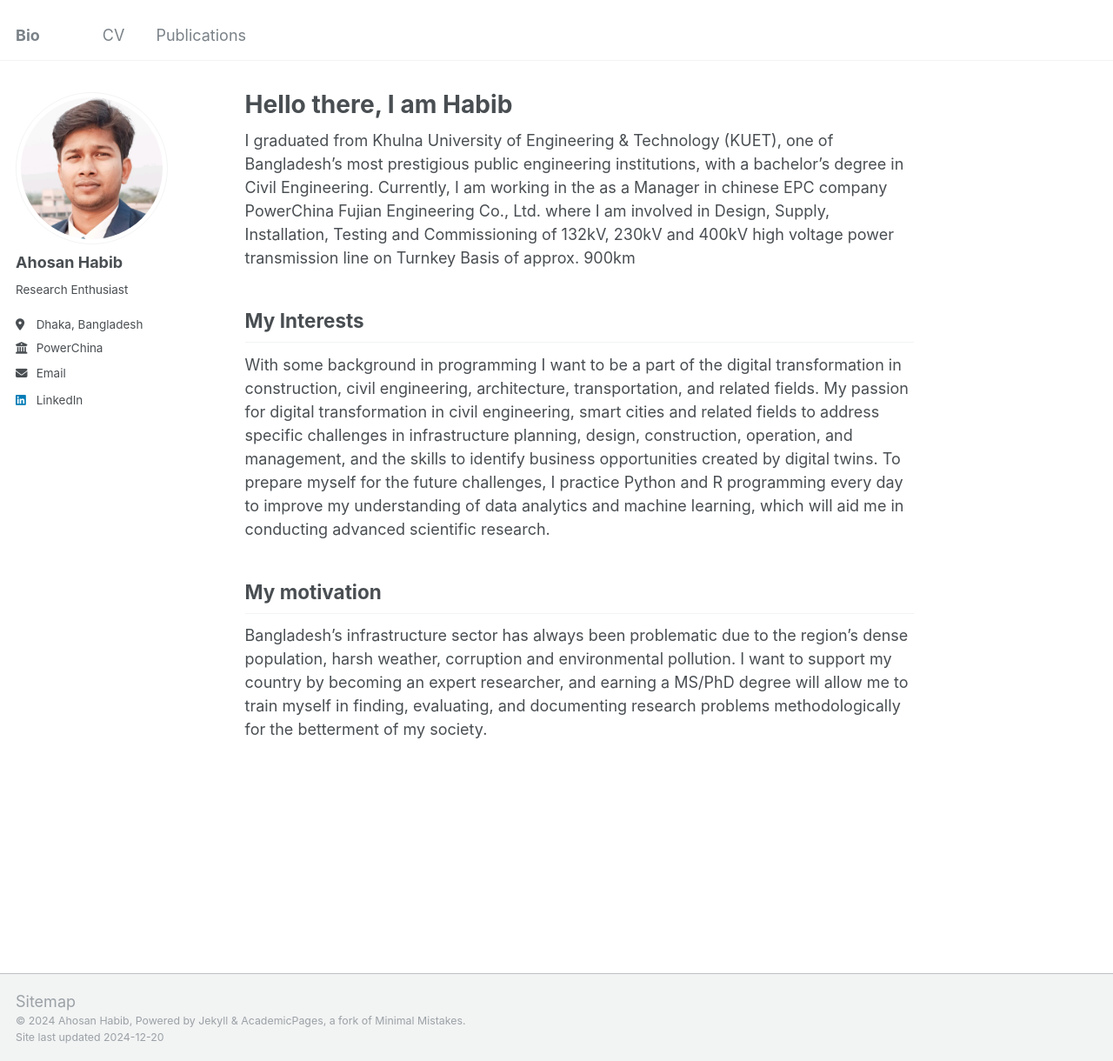
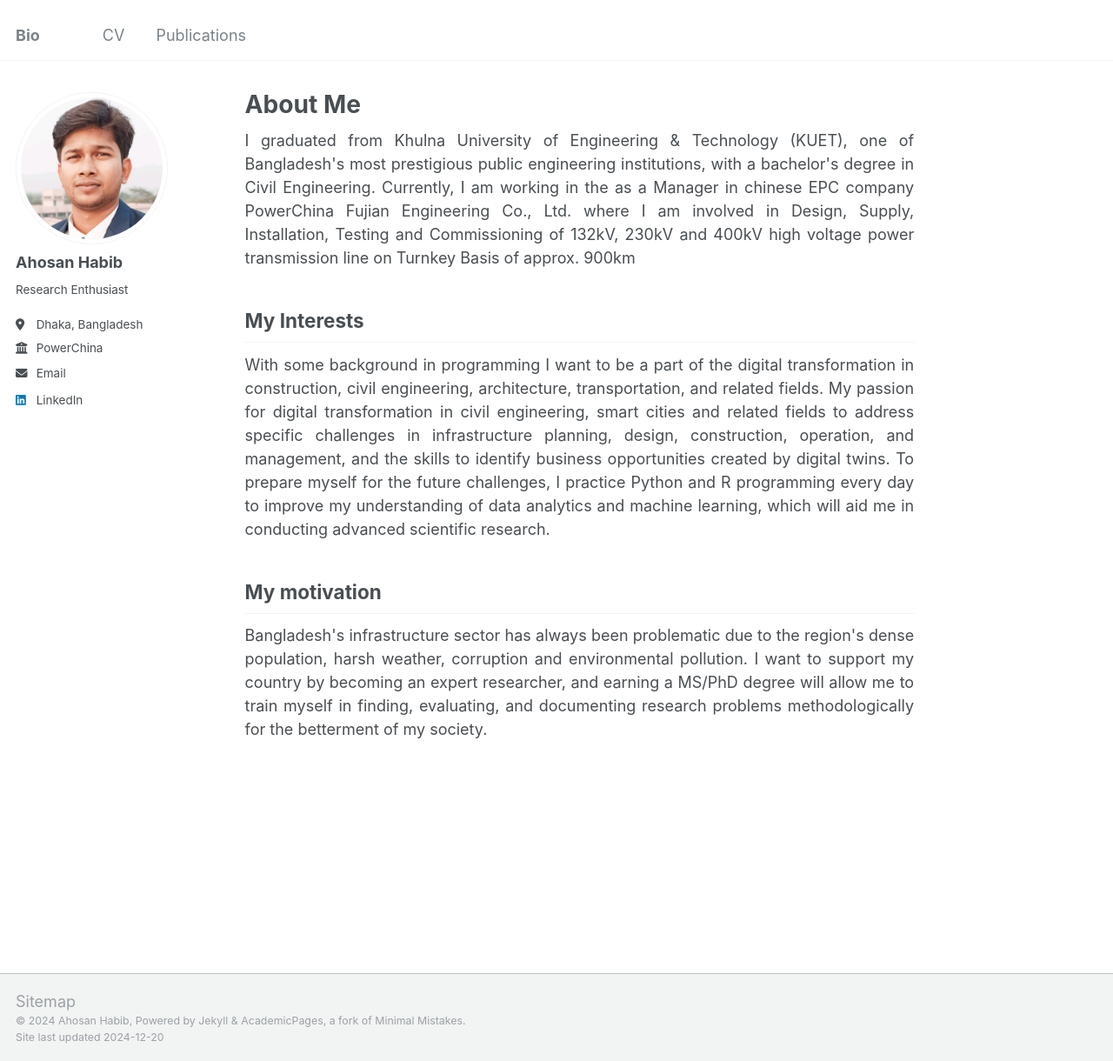
Before and after one commit to ahosanhabibi/ahosanhabibi.github.io, a Jekyll site: the page built from _pages/about.md, in a window 1280 px wide and 1220 px high. Shown: the whole window at 87% size. Built offline with Jekyll 4.4.1, drawn with Linux system fonts in a browser that asks for light colours.

Commit message:
Update about.md

```diff
--- a/_pages/about.md
+++ b/_pages/about.md
@@ -1,19 +1,23 @@
 ---
 permalink: /
-title: "Hello there, I am Habib"
+title: "About Me"
 author_profile: true
 redirect_from:
   - /about/
   - /about.html
 ---
-
+<p style="text-align: justify;">
 I graduated from Khulna University of Engineering & Technology (KUET), one of Bangladesh's most prestigious public engineering institutions, with a bachelor's degree in Civil Engineering. Currently, I am working in the as a Manager in chinese EPC company PowerChina Fujian Engineering Co., Ltd. where I am involved in Design, Supply, Installation, Testing and Commissioning of 132kV, 230kV and 400kV high voltage power transmission line on Turnkey Basis of approx. 900km
+</p>
 
 My Interests
 ------
+<p style="text-align: justify;">
 With some background in programming I want to be a part of the digital transformation in construction, civil engineering, architecture, transportation, and related fields. My passion for digital transformation in civil engineering, smart cities and related fields to address specific challenges in infrastructure planning, design, construction, operation, and management, and the skills to identify business opportunities created by digital twins. To prepare myself for the future challenges, I practice Python and R programming every day to improve my understanding of data analytics and machine learning, which will aid me in conducting advanced scientific research.
-
+</p>
 
 My motivation
 ------
+<p style="text-align: justify;">
 Bangladesh's infrastructure sector has always been problematic due to the region's dense population, harsh weather, corruption and environmental pollution. I want to support my country by becoming an expert researcher, and earning a MS/PhD degree will allow me to train myself in finding, evaluating, and documenting research problems methodologically for the betterment of my society.
+</p>
```
